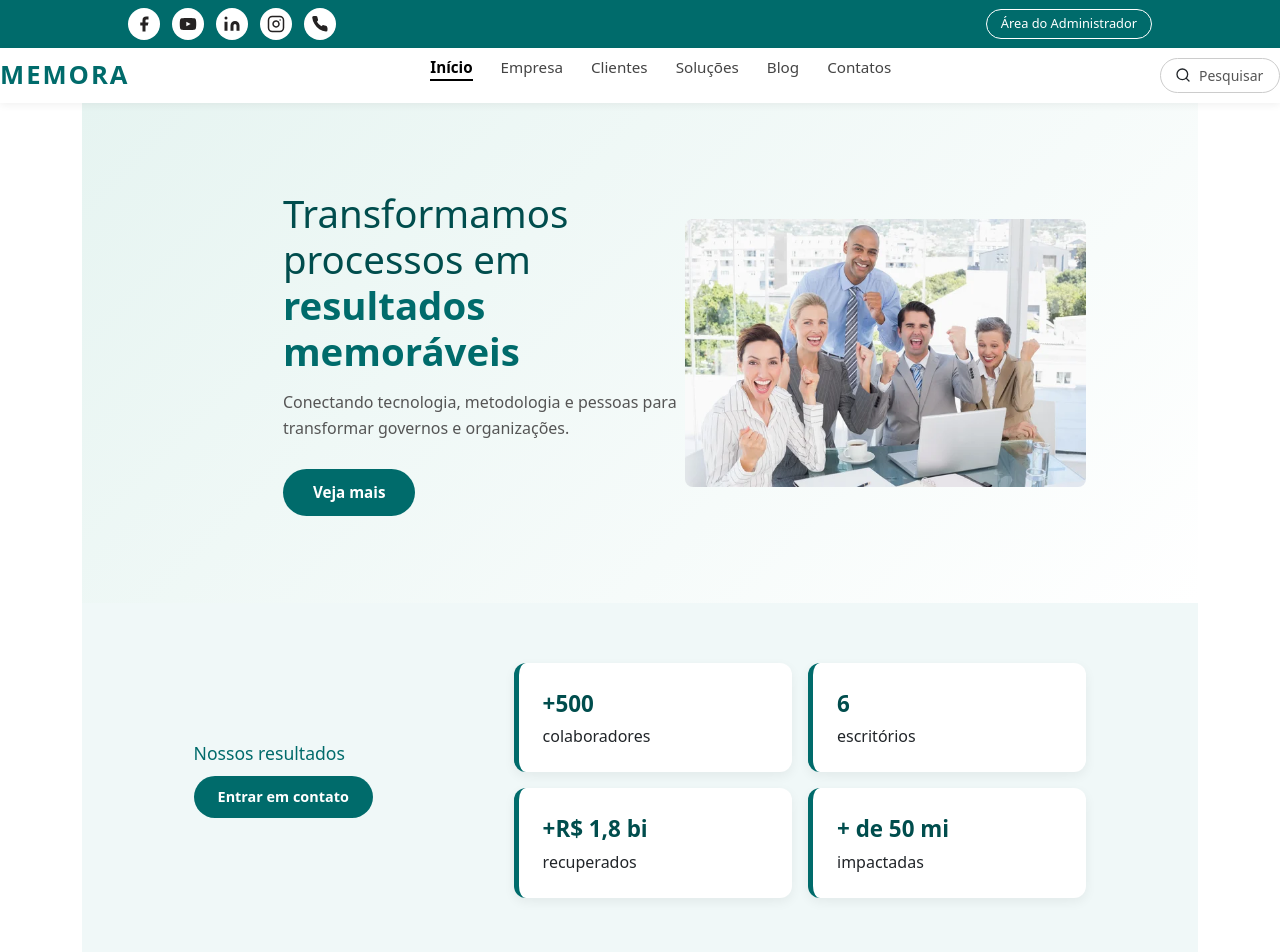
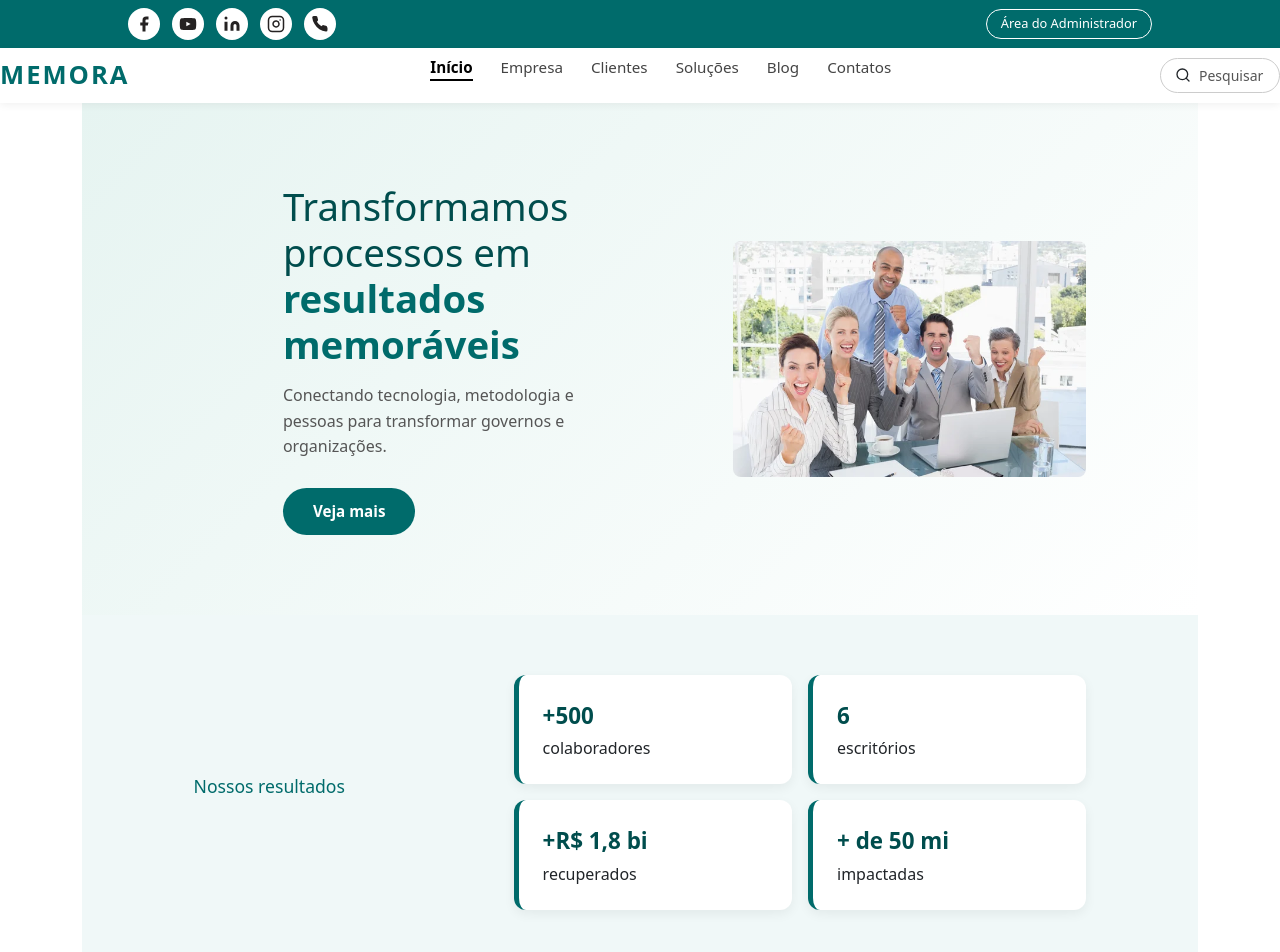
Before and after one commit to Luizyan/memora-web, a React (Vite) app in the folder memora-web/: page /blog in a window 1280 px wide. Shown: the top 952 px of the page. Built offline with nearby package versions, Linux system fonts and the light colour scheme.

Commit message:
pastas vazias para gerenciamento de funcoes criada

```diff
--- a/memora-web/src/components/home/Hero.jsx
+++ b/memora-web/src/components/home/Hero.jsx
@@ -2,14 +2,22 @@ import heroImg from '../../assets/genteComemorando.jpg';
 
 export function Hero() {
   return (
-    <section className="hero">
-      <div className="hero-content">
+    // OPÇÃO 1: Adicionar display flex e gap direto no pai (Recomendado)
+    <section className="hero" style={{ display: 'flex', alignItems: 'center', gap: '3rem' }}>
+
+      {/* OPÇÃO 2: Adicionar uma margem direita na div do texto */}
+      <div className="hero-content" style={{ marginRight: '3rem' }}>
         <h1>Transformamos processos em <strong>resultados memoráveis</strong></h1>
         <p>Conectando tecnologia, metodologia e pessoas para transformar governos e organizações.</p>
         <button className="cta-btn">Veja mais</button>
       </div>
+
       <div className="hero-image">
-        <img src={heroImg} alt="Gente Comemorando" style={{ width: '100%', height: '100%', objectFit: 'cover', borderRadius: '8px' }} />
+        <img
+          src={heroImg}
+          alt="Gente Comemorando"
+          style={{ width: '100%', height: '100%', objectFit: 'cover', borderRadius: '8px' }}
+        />
       </div>
     </section>
   );
--- a/memora-web/src/components/home/Stats.jsx
+++ b/memora-web/src/components/home/Stats.jsx
@@ -10,7 +10,6 @@ export function Stats() {
     <section className="stats">
       <div className="stats-info">
         <h2>Nossos resultados</h2>
-        <button>Entrar em contato</button>
       </div>
       <div className="stats-grid">
         {resultados.map((item, index) => (
```
